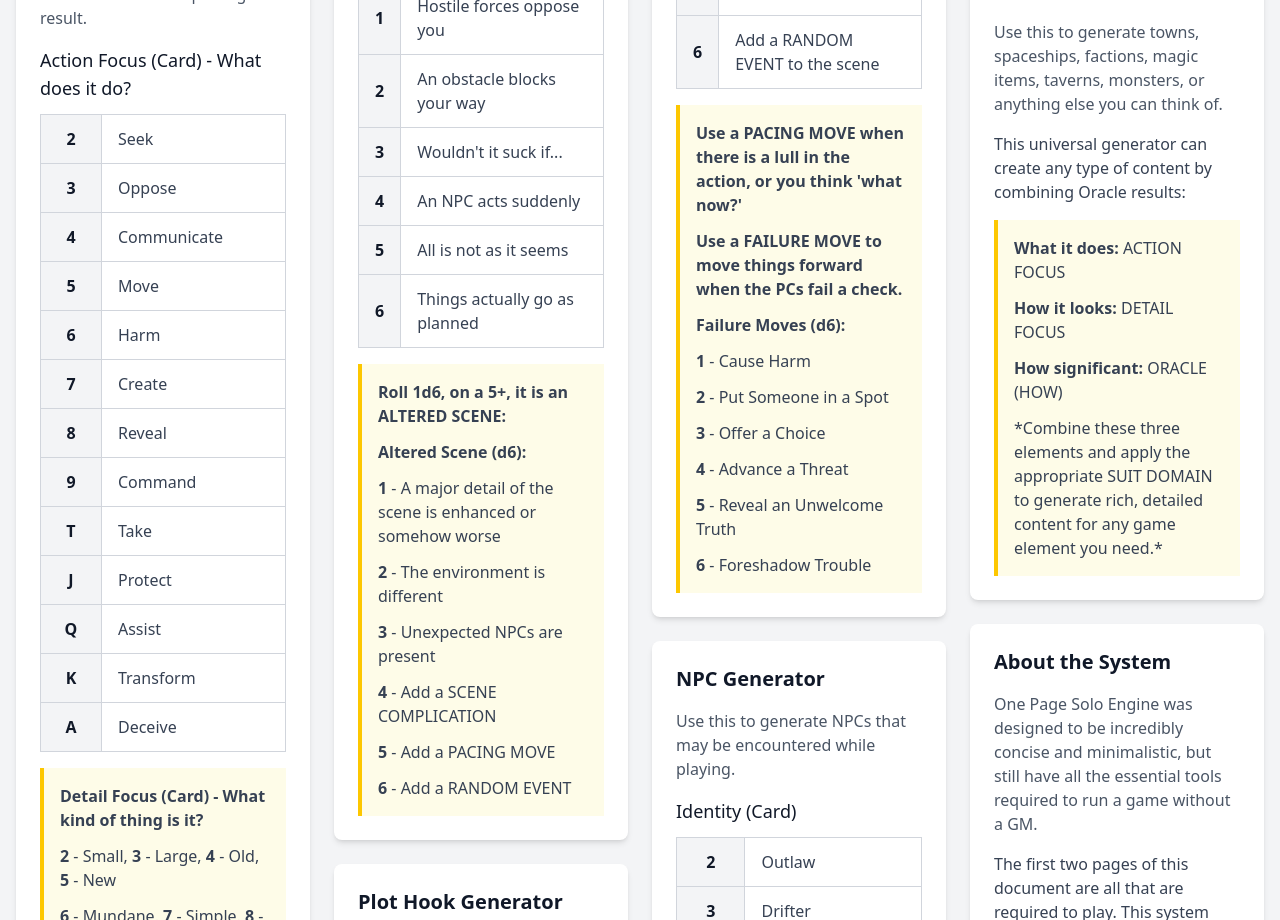
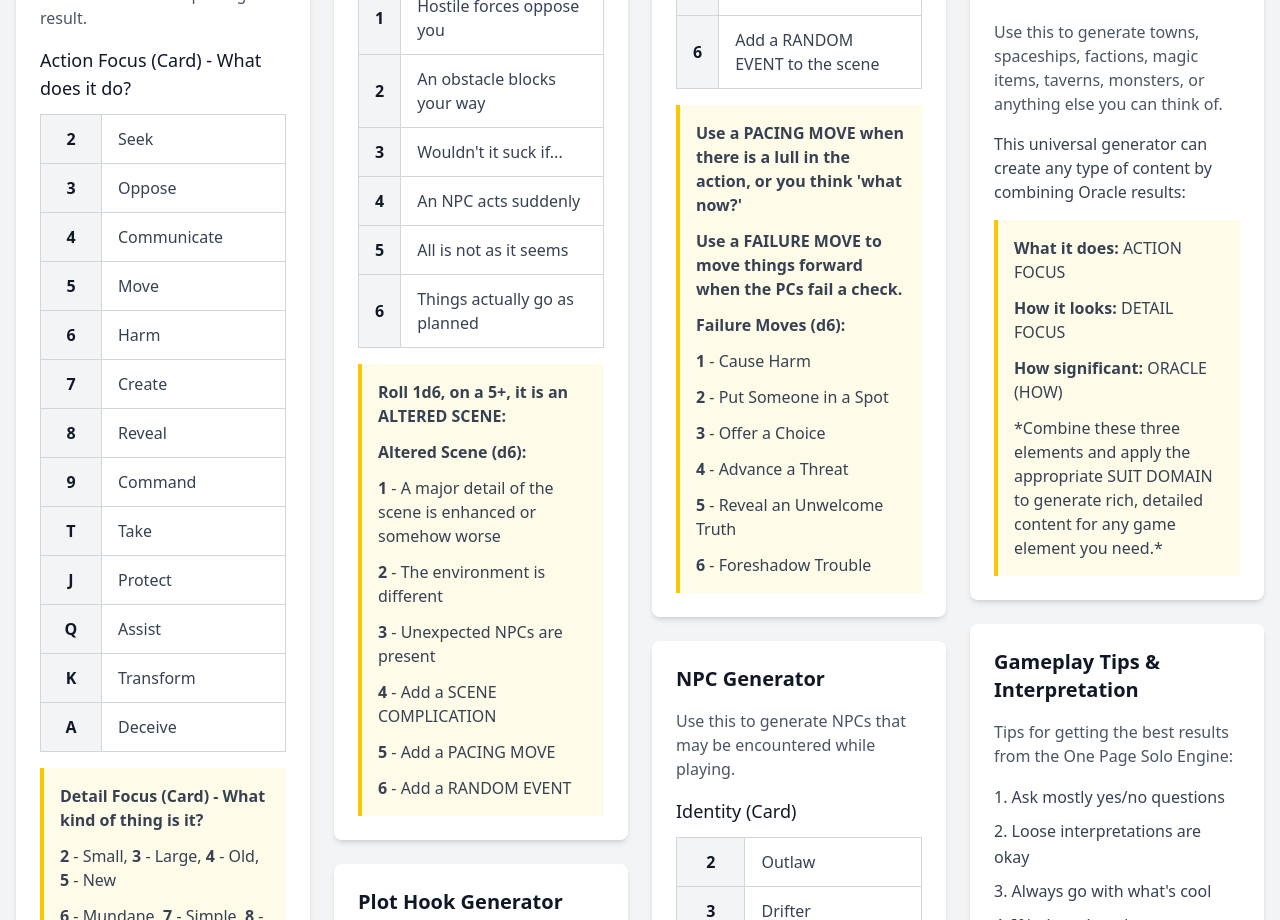
Before and after one commit to gvorbeck/rollalone, a React (Vite) app: page / in a window 1280 px wide. Shown: the part 1880-2800 px from the top of the page. Built offline with nearby package versions, Linux system fonts and the light colour scheme.

Commit message:
Remove 'About the System' card
- Deleted src/data/cards/aboutSystem.ts file
- Removed aboutSystem export from cards index
- Removed aboutSystem reference from App.tsx allCards array
- Maintains clean code structure and builds successfully

```diff
--- a/src/App.tsx
+++ b/src/App.tsx
@@ -30,7 +30,6 @@
   cards.advancedMoves,
 
   // Information & Credits
-  cards.aboutSystem,
   cards.gameplayTips,
   cards.cardSystemNotes,
   cards.acknowledgements,
--- a/src/data/cards/aboutSystem.ts
+++ /dev/null
@@ -1,21 +0,0 @@
-import { CardProps } from "@/data/definitions";
-
-const aboutSystem: CardProps = {
-  title: "About the System",
-  contentType: "text",
-  preContent:
-    "One Page Solo Engine was designed to be incredibly concise and minimalistic, but still have all the essential tools required to run a game without a GM.",
-  content:
-    "The first two pages of this document are all that are required to play. This system provides every tool needed to run a solo game using any game system while using as few words as humanly possible.",
-  postContent: [
-    "**Intended Audience:**",
-    "This is really meant for people who are already familiar with RPGs and playing them solo. Most of the tools assume you have already encountered similar concepts in other products. If you're completely new to solo or GM-less gaming, check out some of the products in the Acknowledgements to get started.",
-    "",
-    "**Design Philosophy:**",
-    "There are a great many excellent tools out there to run a solo RPG game. I always found, however, that many of them were overly complicated. You shouldn't have to read 15 pages of rules and make 10 dice rolls just to determine what the guards in a room are doing.",
-    "",
-    "Also, many tools only provide part of what you need to actually play. Some only answer questions, while others only provide narrative structure or generate random elements. A complete oracle should do all these things.",
-  ],
-};
-
-export default aboutSystem;
--- a/src/data/cards/index.ts
+++ b/src/data/cards/index.ts
@@ -21,7 +21,6 @@
 export { default as advancedMoves } from "./advancedMoves";
 
 // Row 3: Information & Credits
-export { default as aboutSystem } from "./aboutSystem";
 export { default as gameplayTips } from "./gameplayTips";
 export { default as cardSystemNotes } from "./cardSystemNotes";
 export { default as acknowledgements } from "./acknowledgements";
```
